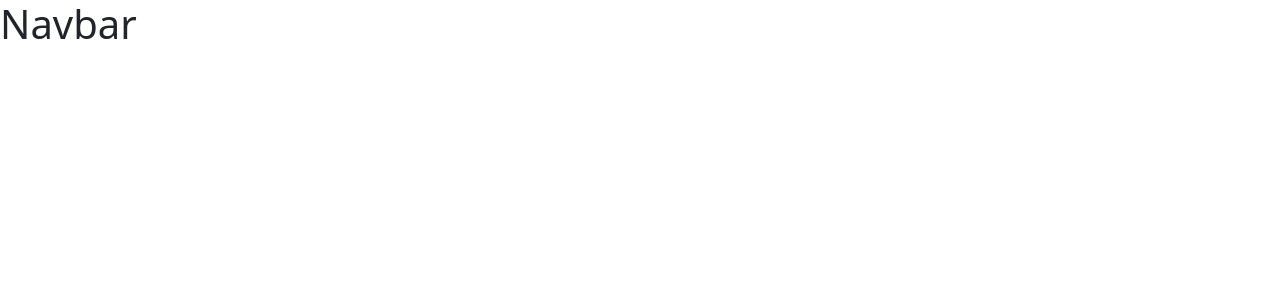
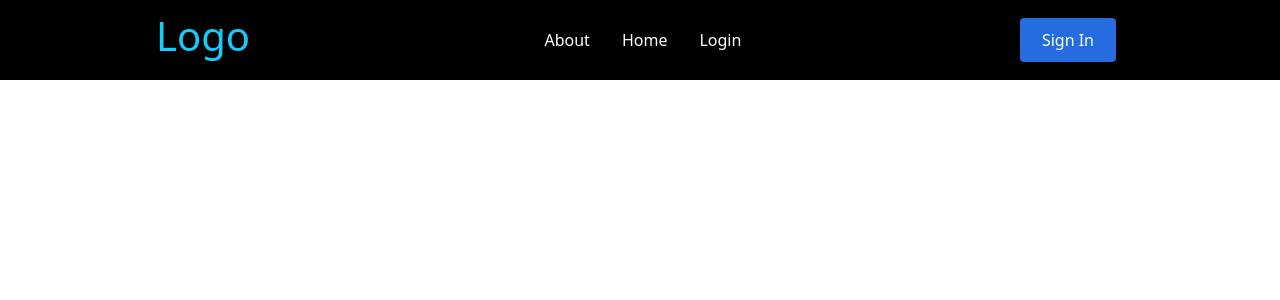
Before and after one commit to njng2/NAT20, a React (Create React App) app in the folder frontend/: page / in a window 1280 px wide. Shown: the top 300 px of the page. Built offline with nearby package versions, Linux system fonts and the light colour scheme.

Commit message:
completed implementation of navbar

```diff
--- a/frontend/package.json
+++ b/frontend/package.json
@@ -8,6 +8,8 @@
     "@testing-library/user-event": "^12.8.3",
     "react": "^17.0.2",
     "react-dom": "^17.0.2",
+    "react-icons": "^4.3.1",
+    "react-router-dom": "^5.3.0",
     "react-scripts": "4.0.3",
     "styled-components": "^5.3.1",
     "web-vitals": "^1.1.2"
@@ -35,5 +37,8 @@
       "last 1 firefox version",
       "last 1 safari version"
     ]
+  },
+  "devDependencies": {
+    "@types/styled-components": "^5.1.14"
   }
 }
--- a/frontend/src/components/Navbar/NavbarElements.js
+++ b/frontend/src/components/Navbar/NavbarElements.js
@@ -0,0 +1,75 @@
+import { FaBars } from 'react-icons/fa';
+import { NavLink as Link } from 'react-router-dom';
+import styled from 'styled-components';
+
+export const Nav = styled.nav`
+  background: #000;
+  height: 80px;
+  display: flex;
+  justify-content: space-between;
+  padding: 0.5rem calc((100vw - 1000px) / 2);
+  z-index: 10;
+`;
+
+export const NavLink = styled(Link)`
+  color: #fff;
+  display: flex;
+  align-items: center;
+  text-decoration: none;
+  padding: 0 1rem;
+  height: 100%;
+  cursor: pointer;
+  &.active {
+    color: #15cdfc;
+  }
+`;
+
+export const Bars = styled(FaBars)`
+  display: none;
+  color: #fff;
+  @media screen and (max-width: 768px) {
+    display: block;
+    position: absolute;
+    top: 0;
+    right: 0;
+    transform: translate(-100%, 75%);
+    font-size: 1.8rem;
+    cursor: pointer;
+  }
+`;
+
+export const NavMenu = styled.div`
+  display: flex;
+  align-items: center;
+  margin-right: -24px;
+  @media screen and (max-width: 768px) {
+    display: none;
+  }
+`;
+
+export const NavBtn = styled.nav`
+  display: flex;
+  align-items: center;
+  margin-right: 24px;
+  @media screen and (max-width: 768px) {
+    display: none;
+  }
+`;
+
+export const NavBtnLink = styled(Link)`
+  border-radius: 4px;
+  background: #256ce1;
+  padding: 10px 22px;
+  color: #fff;
+  outline: none;
+  border: none;
+  cursor: pointer;
+  transition: all 0.2s ease-in-out;
+  text-decoration: none;
+  margin-left: 24px;
+  &:hover {
+    transition: all 0.2s ease-in-out;
+    background: #fff;
+    color: #010606;
+  }
+`;
--- a/frontend/src/components/Navbar/index.js
+++ b/frontend/src/components/Navbar/index.js
@@ -1,11 +1,39 @@
-import React from 'react'
+
+import React from 'react';
+import {
+  Nav,
+  NavLink,
+  Bars,
+  NavMenu,
+  NavBtn,
+  NavBtnLink
+} from './NavbarElements';
 
 const Navbar = () => {
     return (
-        <div>
-            <h1>Navbar</h1>
-        </div>
+      <>
+        <Nav>
+          <NavLink to='/'>
+            <h1>Logo</h1>
+          </NavLink>
+          <Bars />
+          <NavMenu>
+            <NavLink to='/about' activeStyle>
+              About
+            </NavLink>
+            <NavLink to='/home' activeStyle>
+              Home
+            </NavLink>
+            <NavLink to='/login' activeStyle>
+              Login
+            </NavLink>
+          </NavMenu>
+          <NavBtn>
+            <NavBtnLink to='/signin'>Sign In</NavBtnLink>
+          </NavBtn>
+        </Nav>
+      </>
     );
-};
+  };
 
 export default Navbar;
--- a/frontend/src/hocs/Layout.js
+++ b/frontend/src/hocs/Layout.js
@@ -1,11 +1,13 @@
 import React from 'react';
+//import { Router } from 'react-router';
 import Navbar from '../components/Navbar';
+import {BrowserRouter as Router} from 'react-router-dom';
 
 function Layout(){
     return (
-        <>
+        <Router>
             <Navbar />
-        </>
+        </Router>
     )
 }
 export default Layout;
```
Also changed, not shown: 1 other file (tests, documents, lock files or other folders).
